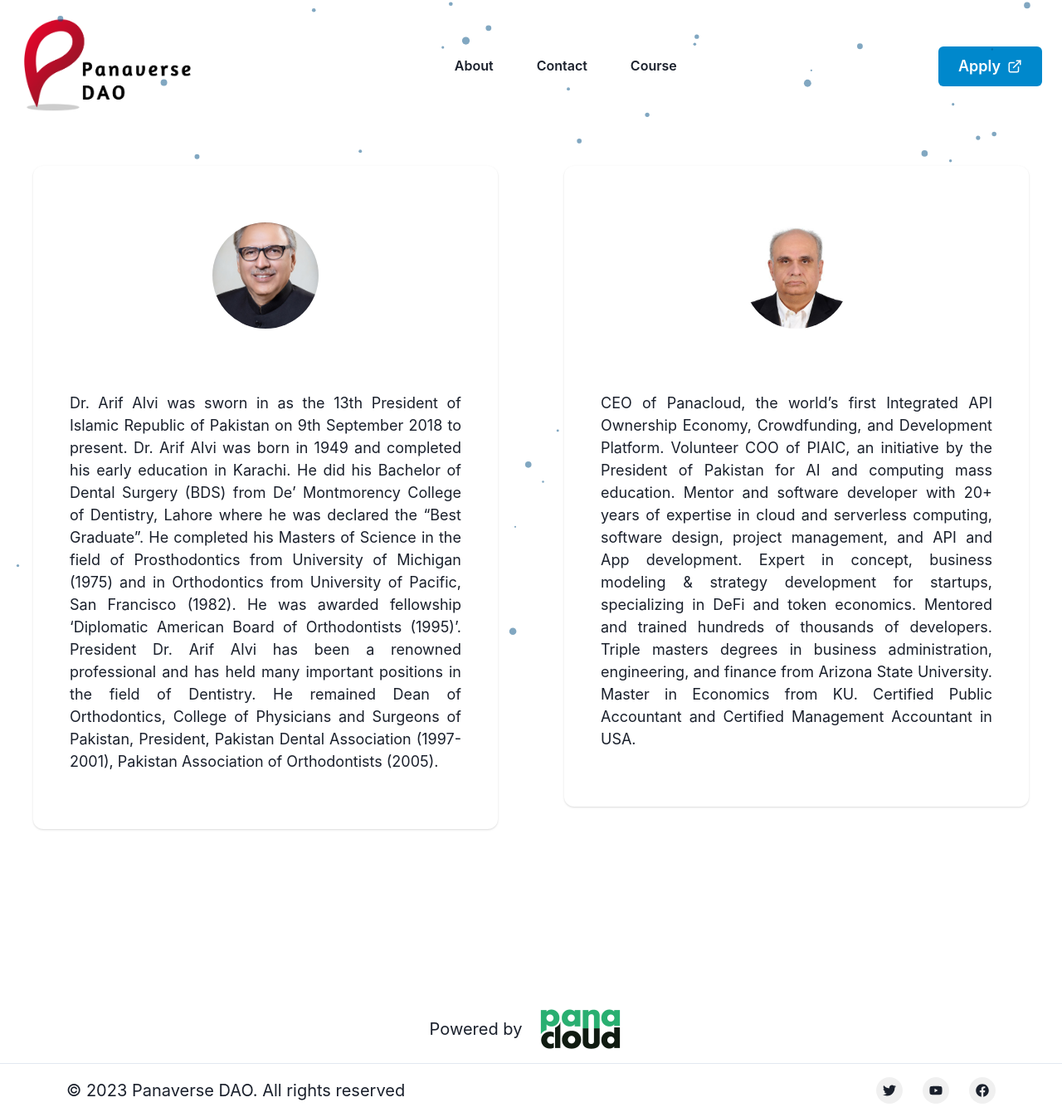
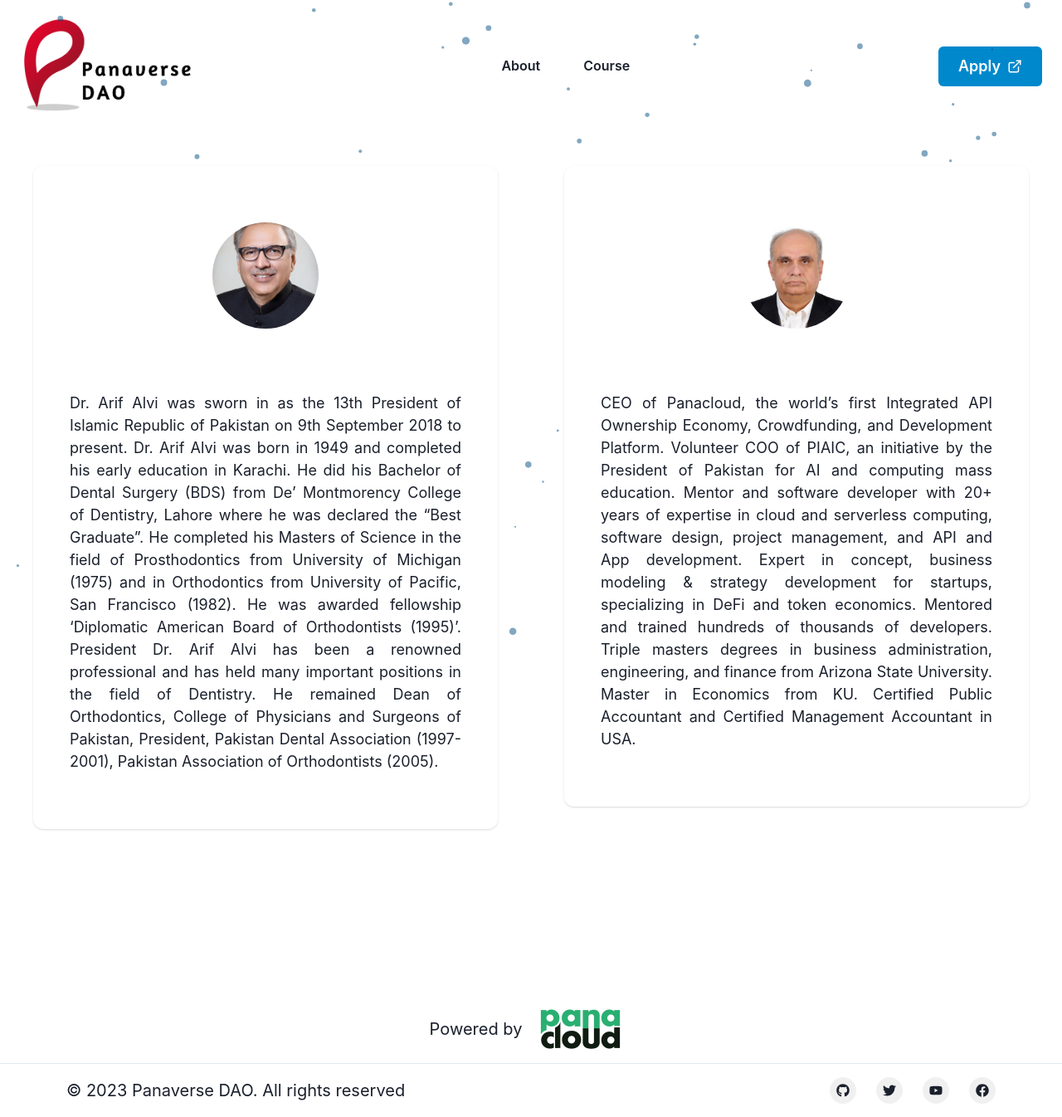
Before and after one commit to ShahzaibSE/panaverse-dao-syllabus-nextjs-website, a Next.js app: page /about in a window 1280 px wide. Shown: the whole page at 83% size. Built offline with nearby package versions, Linux system fonts and the light colour scheme.

Commit message:
FEAT: Added references for more information about courses

```diff
--- a/components/Footer.tsx
+++ b/components/Footer.tsx
@@ -7,9 +7,15 @@
   Text,
   useColorModeValue,
   VisuallyHidden,
-  Image, HStack
+  Image,
+  HStack,
 } from "@chakra-ui/react";
-import { FaInstagram, FaTwitter, FaYoutube, FaFacebook } from "react-icons/fa";
+import {
+  FaGithub,
+  FaTwitter,
+  FaYoutube,
+  FaFacebook,
+} from "react-icons/fa";
 import { ReactNode } from "react";
 
 // const Logo = (props: any) => {
@@ -35,8 +41,26 @@
 const Logo = (props: any) => {
   return (
     <HStack pt={20}>
-      <Box><Text fontSize={['xs','sm', 'md', 'lg', 'xl']}>Powered by</Text></Box>
-      <Box><Image h={[30, 40, 50]} src="assets/panacloud-logo.png" alt="Panaverse DAO"/></Box>
+      <Box>
+        <Text
+          fontSize={[
+            "xs",
+            "sm",
+            "md",
+            "lg",
+            "xl",
+          ]}
+        >
+          Powered by
+        </Text>
+      </Box>
+      <Box>
+        <Image
+          h={[30, 40, 50]}
+          src="assets/panacloud-logo.png"
+          alt="Panaverse DAO"
+        />
+      </Box>
     </HStack>
   );
 };
@@ -52,7 +76,10 @@
 }) => {
   return (
     <chakra.button
-      bg={useColorModeValue("blackAlpha.100", "whiteAlpha.100")}
+      bg={useColorModeValue(
+        "blackAlpha.100",
+        "whiteAlpha.100"
+      )}
       rounded={"full"}
       w={8}
       h={8}
@@ -64,7 +91,10 @@
       justifyContent={"center"}
       transition={"background 0.3s ease"}
       _hover={{
-        bg: useColorModeValue("blackAlpha.200", "whiteAlpha.200"),
+        bg: useColorModeValue(
+          "blackAlpha.200",
+          "whiteAlpha.200"
+        ),
       }}
     >
       <VisuallyHidden>{label}</VisuallyHidden>
@@ -76,9 +106,20 @@
 export default function Footer() {
   return (
     <Box
-      style={{ position: "relative", bottom: "0px", left: "0px", right: "0px" }}
-      bg={useColorModeValue("black.50", "black.900")}
-      color={useColorModeValue("black.700", "black.200")}
+      style={{
+        position: "relative",
+        bottom: "0px",
+        left: "0px",
+        right: "0px",
+      }}
+      bg={useColorModeValue(
+        "black.50",
+        "black.900"
+      )}
+      color={useColorModeValue(
+        "black.700",
+        "black.200"
+      )}
       mt={20}
     >
       <Container
@@ -101,26 +142,69 @@
       <Box
         borderTopWidth={1}
         borderStyle={"solid"}
-        borderColor={useColorModeValue("black.200", "black.700")}
+        borderColor={useColorModeValue(
+          "black.200",
+          "black.700"
+        )}
       >
         <Container
           as={Stack}
           maxW={"6xl"}
           py={4}
-          direction={{ base: "column", md: "row" }}
+          direction={{
+            base: "column",
+            md: "row",
+          }}
           spacing={4}
-          justify={{ base: "center", md: "space-between" }}
+          justify={{
+            base: "center",
+            md: "space-between",
+          }}
           align={{ base: "center", md: "center" }}
         >
-          <Text fontSize={["xs",'sm', 'md', 'lg', 'xl']}>© 2023 Panaverse DAO. All rights reserved</Text>
+          <Text
+            fontSize={[
+              "xs",
+              "sm",
+              "md",
+              "lg",
+              "xl",
+            ]}
+          >
+            © 2023 Panaverse DAO. All rights
+            reserved
+          </Text>
           <Stack direction={"row"} spacing={6}>
-            <SocialButton label={"Twitter"} href={"https://twitter.com/Panaverse_edu"}>
+            <SocialButton
+              label={"Github"}
+              href={
+                "https://github.com/panaverse"
+              }
+            >
+              <FaGithub />
+            </SocialButton>
+            <SocialButton
+              label={"Twitter"}
+              href={
+                "https://twitter.com/Panaverse_edu"
+              }
+            >
               <FaTwitter />
             </SocialButton>
-            <SocialButton label={"YouTube"} href={"https://www.youtube.com/@panaverse"}>
+            <SocialButton
+              label={"YouTube"}
+              href={
+                "https://www.youtube.com/@panaverse"
+              }
+            >
               <FaYoutube />
             </SocialButton>
-            <SocialButton label={"Facebook"} href={"https://www.facebook.com/panaverse.dao"}>
+            <SocialButton
+              label={"Facebook"}
+              href={
+                "https://www.facebook.com/panaverse.dao"
+              }
+            >
               <FaFacebook />
             </SocialButton>
           </Stack>
--- a/components/Header.tsx
+++ b/components/Header.tsx
@@ -2,19 +2,26 @@
 
 import React from "react";
 import NextLink from "next/link";
-import { useRouter } from 'next/navigation'
+import { useRouter } from "next/navigation";
 import { motion } from "framer-motion";
 //
 import { ExternalLinkIcon } from "@chakra-ui/icons";
-import { Flex, Image, chakra, Button, Link, HStack } from "@chakra-ui/react";
+import {
+  Flex,
+  Image,
+  chakra,
+  Button,
+  Link,
+  HStack,
+} from "@chakra-ui/react";
 import MobileDrawer from "./mobile_drawer";
 //
-import {transformText} from "./Utils/util";
+import { transformText } from "./Utils/util";
 
 const CTA = "Apply";
 
 export default function Header() {
-  const data = ["about", "contact", "course"];
+  const data = ["about", "course"];
   const router = useRouter();
   return (
     <chakra.header id="header">
@@ -23,24 +30,50 @@
         animate={{ opacity: 1, scale: 1 }}
         transition={{ duration: 0.5 }}
       >
-        <Flex w="100%" px="6" py="5" align="center" justify="space-between">
+        <Flex
+          w="100%"
+          px="6"
+          py="5"
+          align="center"
+          justify="space-between"
+        >
           <Link as={NextLink} href="/">
             <Image
               src="assets/panaverse_dao_no_background.png"
-              h={["70px","100px", "120px"]}
+              h={["70px", "100px", "120px"]}
               alt="Panaverse DAO"
             />
           </Link>
 
-          <HStack as="nav" spacing="5" display={{ base: "none", md: "flex" }}>
+          <HStack
+            as="nav"
+            spacing="5"
+            display={{ base: "none", md: "flex" }}
+          >
             {data.map((item: any, i: number) => (
-              <Link key={i} fontSize={["xs", "sm", "md", "lg", "xl"]} href={`/${item}`}>
-                <Button variant="nav"> {transformText(item)} </Button>
+              <Link
+                key={i}
+                fontSize={[
+                  "xs",
+                  "sm",
+                  "md",
+                  "lg",
+                  "xl",
+                ]}
+                href={`/${item}`}
+              >
+                <Button variant="nav">
+                  {" "}
+                  {transformText(item)}{" "}
+                </Button>
               </Link>
             ))}
           </HStack>
           <HStack>
-            <Link href="https://www.piaic.org/" target={"_blank"}>
+            <Link
+              href="https://www.piaic.org/"
+              target={"_blank"}
+            >
               <Button
                 size={["sm", "md", "lg"]}
                 colorScheme="telegram"
@@ -49,7 +82,7 @@
                 {CTA}
               </Button>
             </Link>
-            <MobileDrawer/>
+            <MobileDrawer />
           </HStack>
         </Flex>
       </motion.div>
```
Lines whose indentation alone changed are shown as unchanged.
